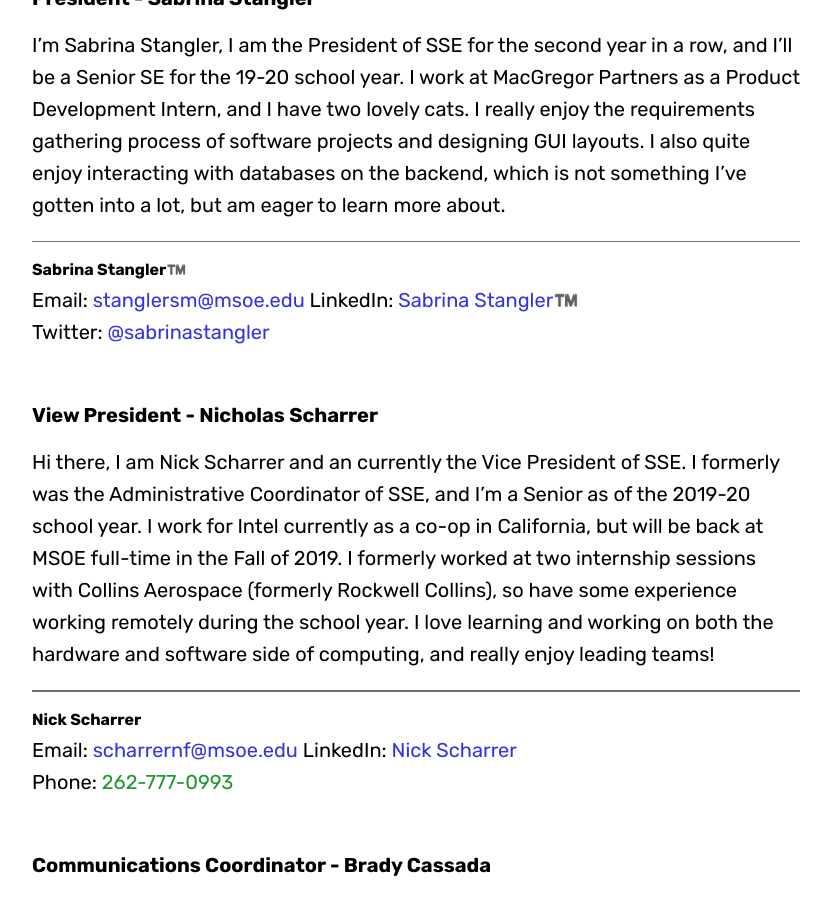
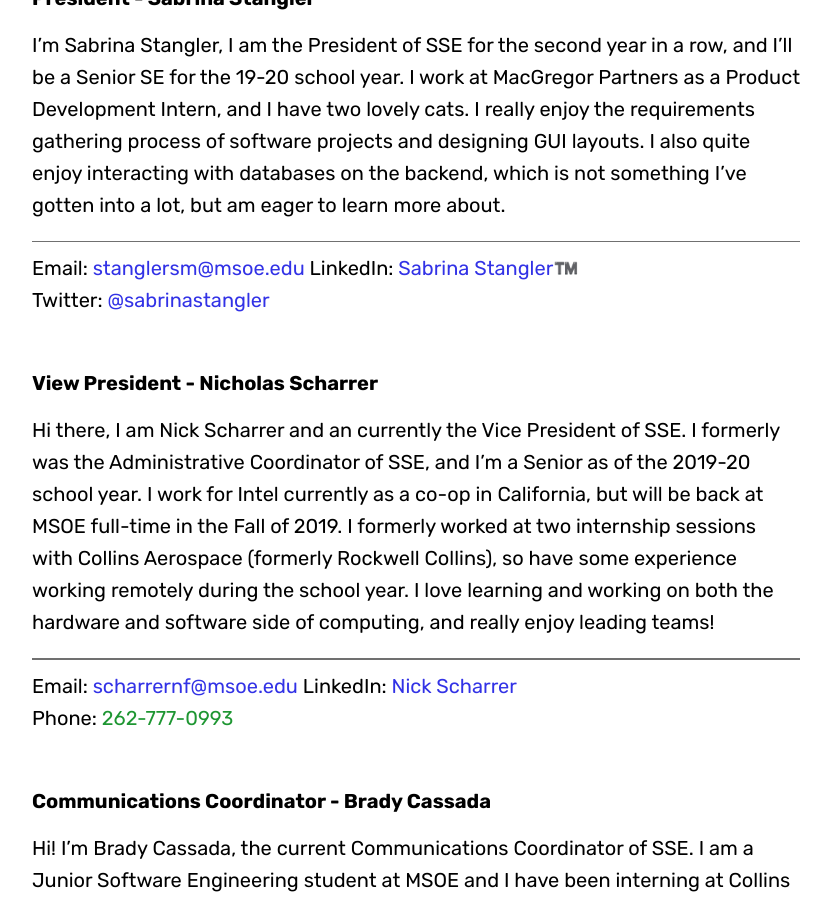
Before and after one commit to msoe-sse/msoe-sse.github.io, a Jekyll site: the page built from eBoard.md, in a window 1280 px wide and 900 px high, scrolled down 1176 px. Shown: the whole window, without its empty margins (224-1055 px from the left). Built offline with Jekyll 4.4.1, drawn with Linux system fonts in a browser that asks for light colours; nearby versions of some CDN libraries; some web fonts are replaced; some of the changed text lies outside the part shown.

Commit message:
Removed redundant names from contact info

```diff
--- a/_includes/contact.html
+++ b/_includes/contact.html
@@ -1,7 +1,7 @@
 <div class="line"></div>
 <div class="contact">
   {% if person %}
-    <span class="name">{{ person.fullname }}</span><br>
+    {% if showname %}<span class="name">{{ person.fullname }}</span><br>{% endif %}
     Email: <a href="mailto:{{ person.email }}">{{ person.email }}</a>
     {% if person.linkedin %}LinkedIn: <a href="{{ person.linkedin }}">{{ person.fullname }}</a><br>{% endif %}
     {% if person.phone %}Phone: <span class="phone">{{ person.phone }}</span>{% endif %}
--- a/eBoard.md
+++ b/eBoard.md
@@ -4,6 +4,8 @@ title: About
 permalink: /about/eboard
 published: true
 ---
+
+{% assign showname = false %}
 
 <img src="/assets/img/eboard-rock-crop.png" width="100%" height="200%" />
 
```
